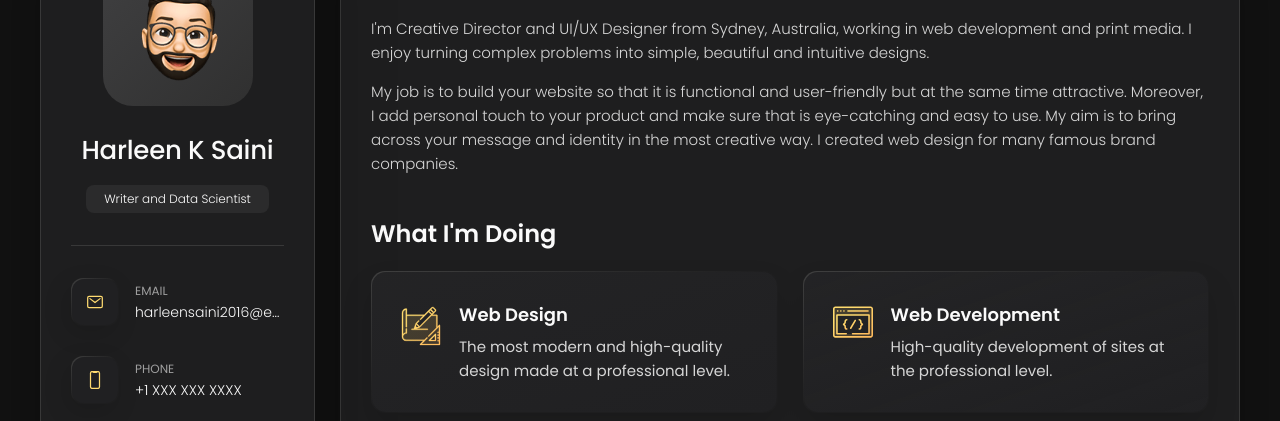
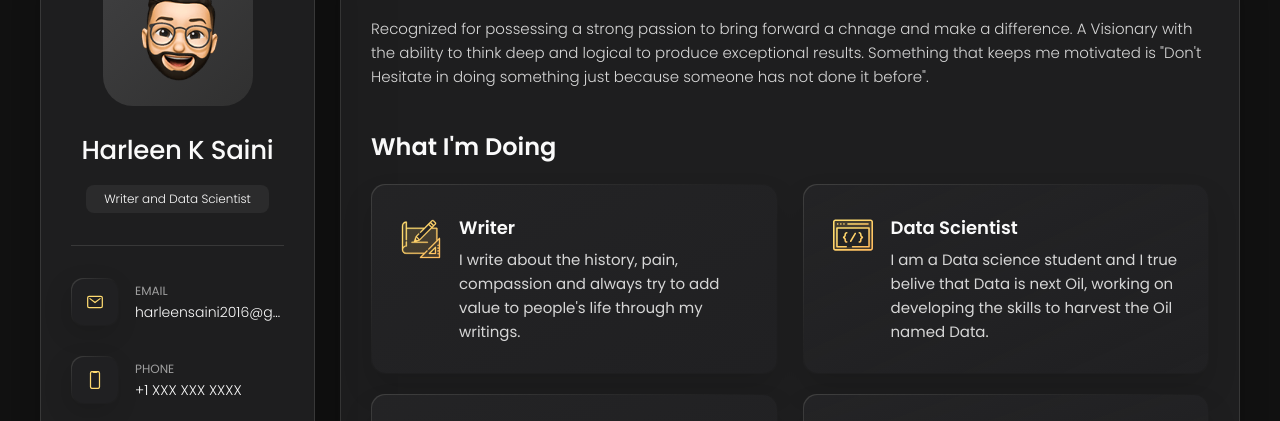
Before and after one commit to AnuragSahu/test_css, a plain HTML site: page index.html in a window 1280 px wide. Shown: the part 162-583 px from the top of the page. Drawn offline with nearby package versions, Linux system fonts and the light colour scheme.

Commit message:
2nd Commit

```diff
--- a/index.html
+++ b/index.html
@@ -74,7 +74,7 @@
             <div class="contact-info">
               <p class="contact-title">Email</p>
 
-              <a href="mailto:richard@example.com" class="contact-link">harleensaini2016@example.com</a>
+              <a href="mailto:richard@example.com" class="contact-link">harleensaini2016@gmail.com</a>
             </div>
 
           </li>
@@ -195,18 +195,11 @@
 
         <section class="about-text">
           <p>
-            I'm Creative Director and UI/UX Designer from Sydney, Australia, working in web development and print media.
-            I enjoy
-            turning complex problems into simple, beautiful and intuitive designs.
+            Recognized for possessing a strong passion to bring forward a chnage and make a difference. A Visionary with the ability to think
+            deep and logical to produce exceptional results. Something that keeps me motivated is "Don't Hesitate in doing something just because
+            someone has not done it before".
           </p>
 
-          <p>
-            My job is to build your website so that it is functional and user-friendly but at the same time attractive.
-            Moreover, I
-            add personal touch to your product and make sure that is eye-catching and easy to use. My aim is to bring
-            across your
-            message and identity in the most creative way. I created web design for many famous brand companies.
-          </p>
         </section>
 
 
@@ -228,10 +221,10 @@
               </div>
 
               <div class="service-content-box">
-                <h4 class="h4 service-item-title">Web design</h4>
+                <h4 class="h4 service-item-title">Writer</h4>
 
                 <p class="service-item-text">
-                  The most modern and high-quality design made at a professional level.
+                  I write about the history, pain, compassion and always try to add value to people's life through my writings.
                 </p>
               </div>
 
@@ -244,10 +237,10 @@
               </div>
 
               <div class="service-content-box">
-                <h4 class="h4 service-item-title">Web development</h4>
+                <h4 class="h4 service-item-title">Data Scientist</h4>
 
                 <p class="service-item-text">
-                  High-quality development of sites at the professional level.
+                  I am a Data science student and I true belive that Data is next Oil, working on developing the skills to harvest the Oil named Data.
                 </p>
               </div>
 
```
